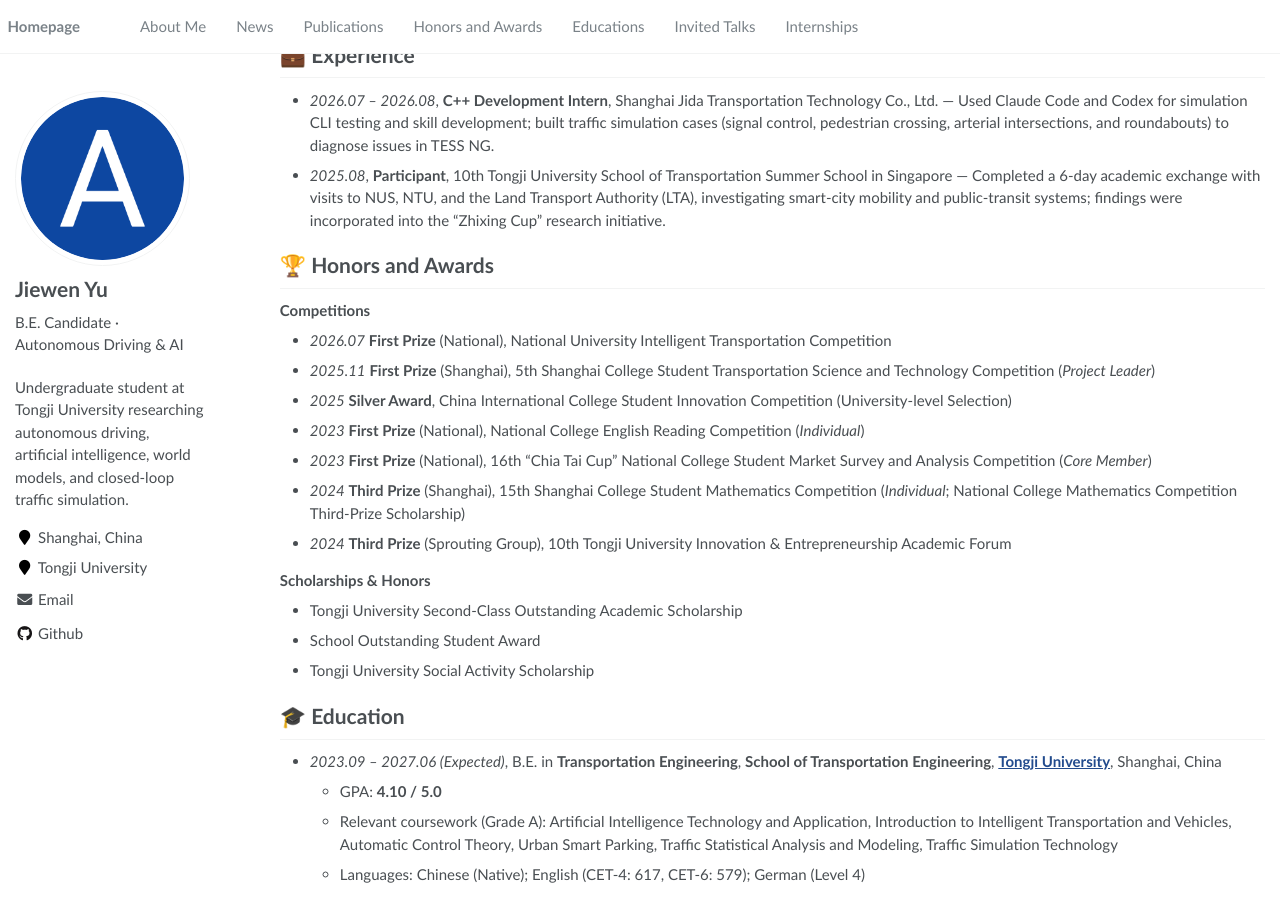
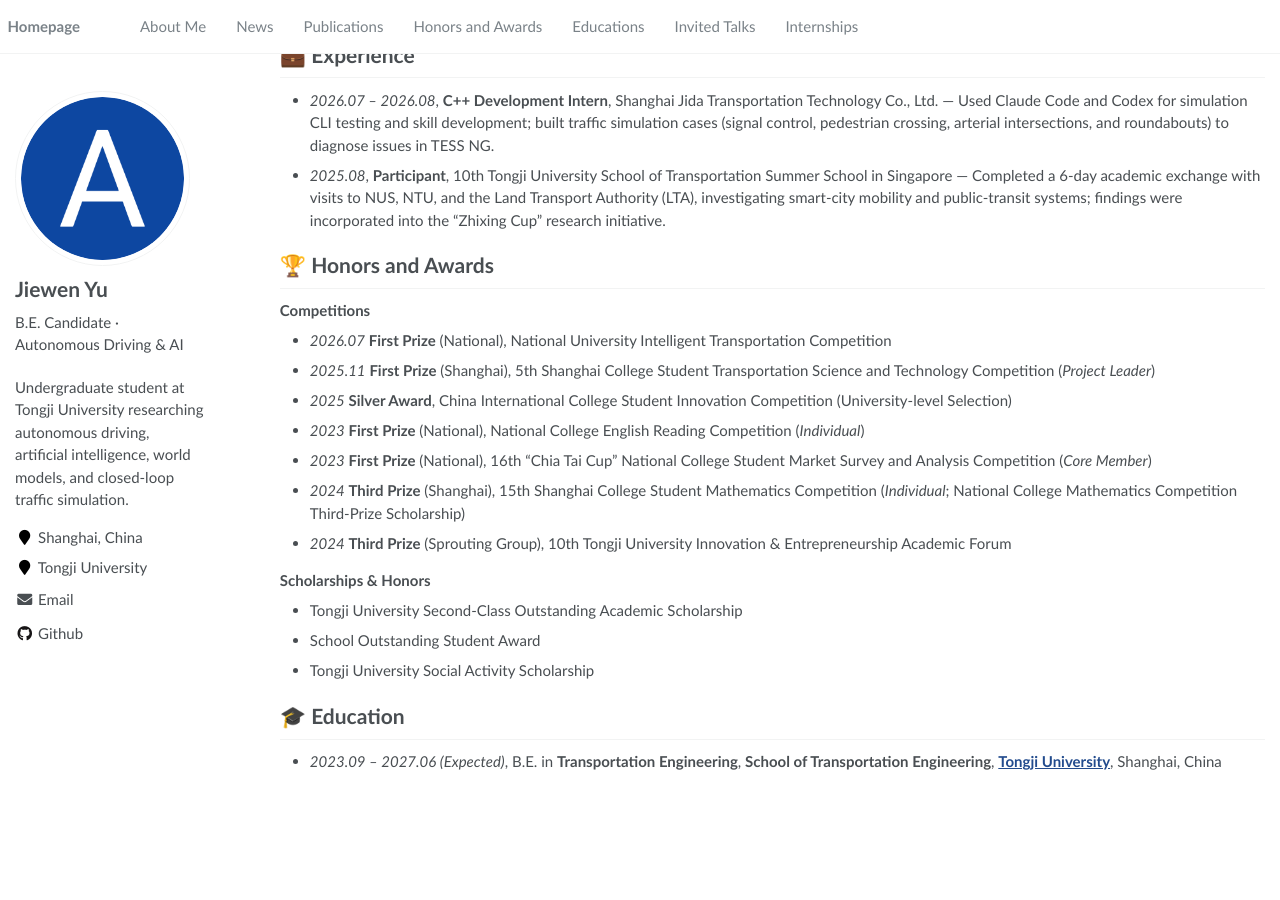
Before and after one commit to jieweny01/jieweny01.github.io, a Jekyll site: the page built from _pages/about.md, in a window 1280 px wide and 900 px high, scrolled down 1300 px. Built offline with Jekyll 4.4.1, drawn with Linux system fonts in a browser that asks for light colours; after the commit the page ends 2088 px from its top, so only the background shows below that.

Commit message:
Remove GPA, coursework, and language details from education section.
Co-authored-by: Cursor <cursoragent@cursor.com>

```diff
--- a/_pages/about.md
+++ b/_pages/about.md
@@ -73,6 +73,3 @@ My work is primarily focused on **autonomous driving**, with particular emphasis
 # 🎓 Education
 
 - *2023.09 – 2027.06 (Expected)*, B.E. in **Transportation Engineering**, **School of Transportation Engineering**, **[Tongji University](https://www.tongji.edu.cn/)**, Shanghai, China
-  - GPA: **4.10 / 5.0**
-  - Relevant coursework (Grade A): Artificial Intelligence Technology and Application, Introduction to Intelligent Transportation and Vehicles, Automatic Control Theory, Urban Smart Parking, Traffic Statistical Analysis and Modeling, Traffic Simulation Technology
-  - Languages: Chinese (Native); English (CET-4: 617, CET-6: 579); German (Level 4)
```
